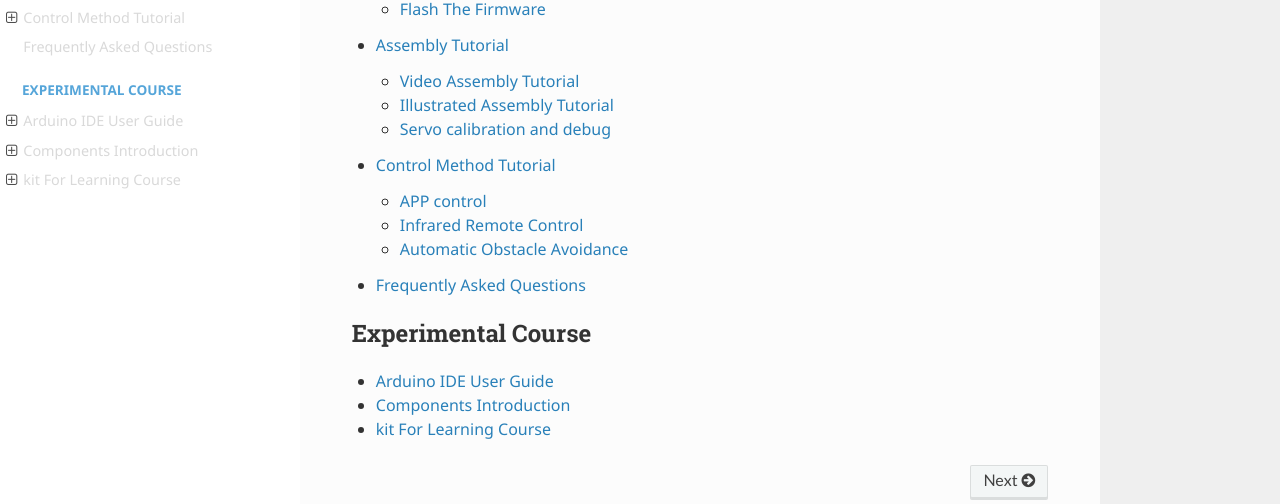
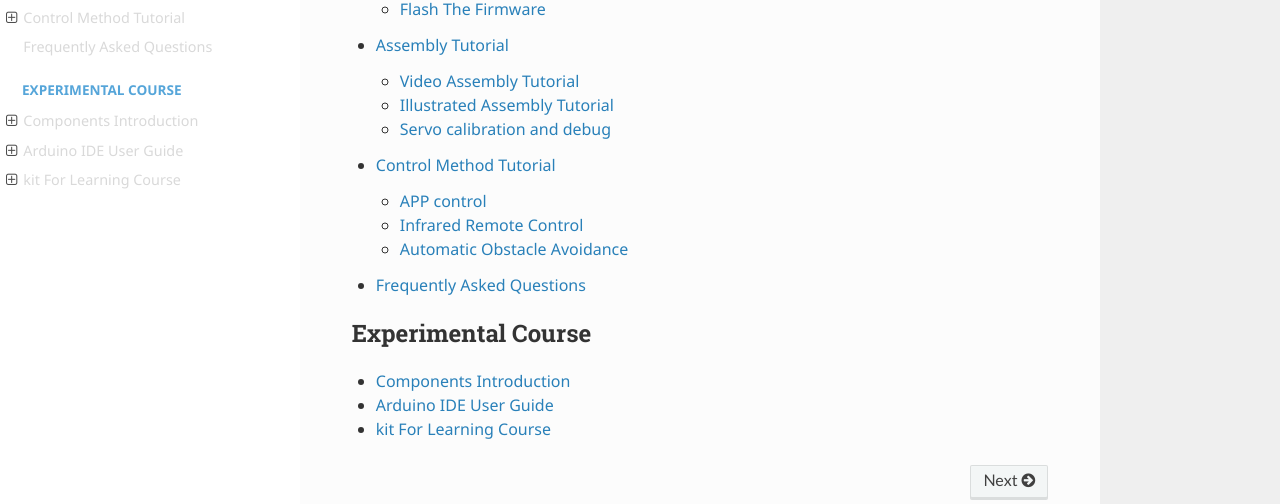
Before and after one commit to lafvintech/LAFVIN_Quadruped-Spider-Robot, a Sphinx documentation site: the page built from docs/source/index.rst, in a window 1280 px wide and 1084 px high. Shown: the part 448-952 px from the top of the window. Built offline with Sphinx 7.4.7 and the Read the Docs theme 3.1.0, drawn with Linux system fonts in a browser that asks for light colours.

```diff
--- a/docs/source/index.rst
+++ b/docs/source/index.rst
@@ -20,6 +20,6 @@ LAFVIN Quadruped Spider Robot
    :maxdepth: 1
    :caption:  Experimental Course
 
+   Components
    ArduinoIDEUserGuide
-   Components
    kitforlearningcourse
```
